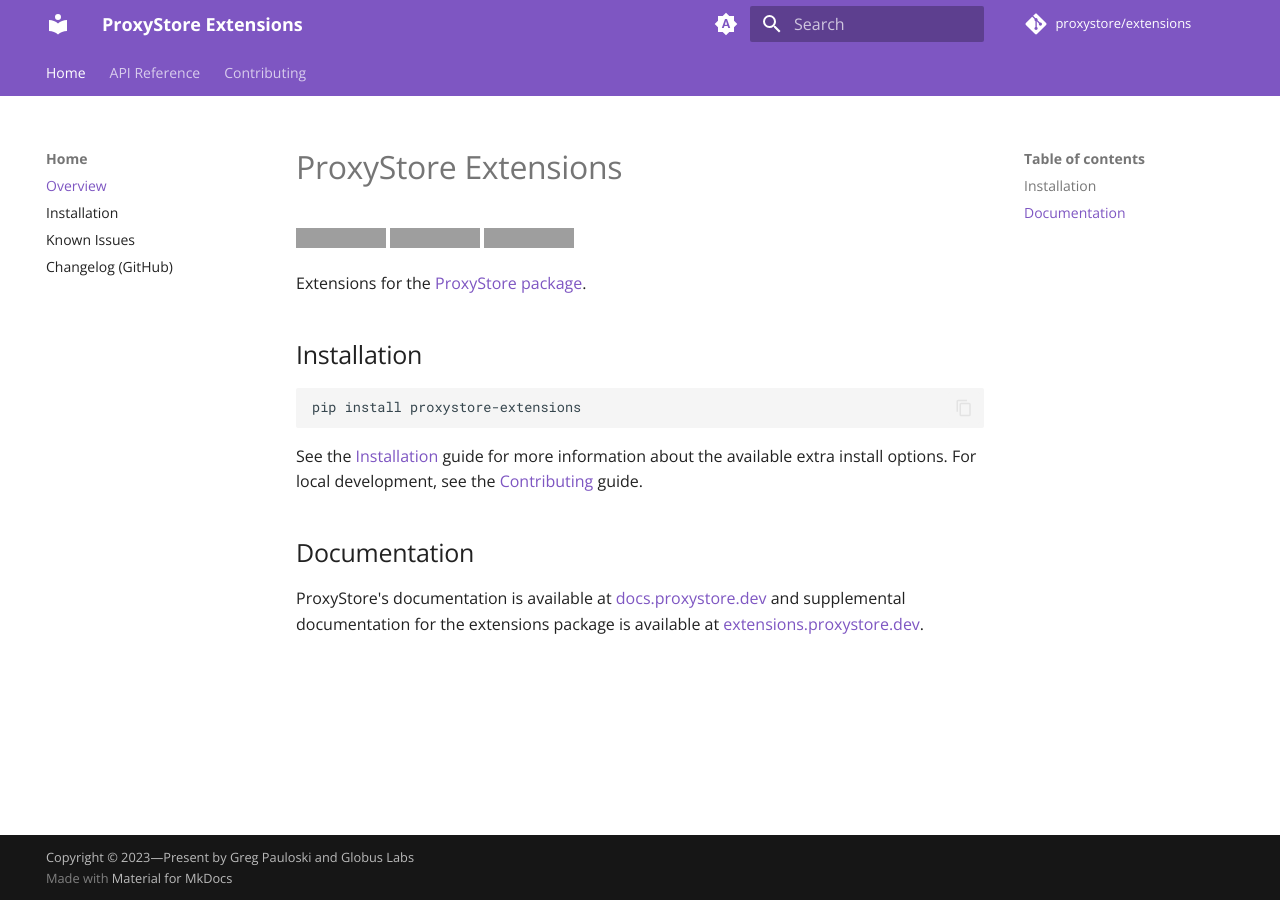
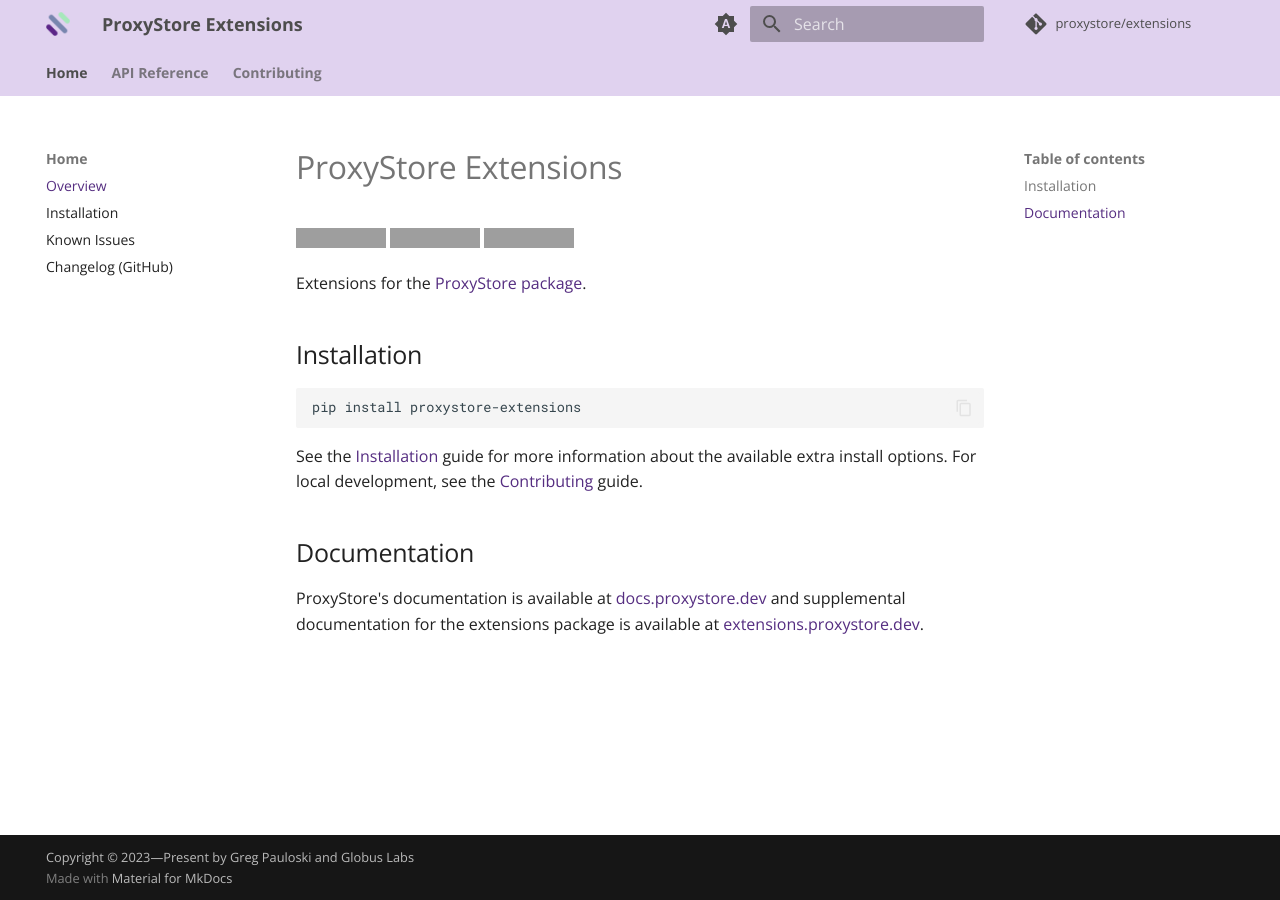
Before and after one commit to proxystore/extensions, an MkDocs documentation site: the page built from docs/index.md, in a window 1280 px wide. Built offline with MkDocs 1.6.1 and Material for MkDocs 9.7.7, drawn with Linux system fonts in a browser that asks for light colours; comment, search, counter and statistics services are not loaded; the version menu is left out; grey boxes are pictures that could not be loaded.

Commit message:
Add logo to docs and adjust color scheme

```diff
--- /dev/null
+++ b/docs/css/extra.css
@@ -0,0 +1,24 @@
+:root {
+  --md-primary-fg-color: #E0D2EF;
+  --md-primary-bg-color: #4D4D4D;
+}
+
+[data-md-color-primary="proxystore-light"] {
+  --md-typeset-a-color: #552D81;
+  --md-accent-fg-color: #F39237;
+  --md-accent-bg-color: #F39237;
+}
+
+[data-md-color-primary="proxystore-dark"] {
+  --md-typeset-a-color: #B1E1BB;
+  --md-accent-fg-color: #F39237;
+  --md-accent-bg-color: #F39237;
+}
+
+[data-md-color-scheme="slate"] {
+  --md-hue: 220;
+}
+
+.md-tabs__link {
+  font-weight: 600;
+}
--- a/mkdocs.yml
+++ b/mkdocs.yml
@@ -30,8 +30,8 @@
     # Palette toggle for automatic mode
     - media: "(prefers-color-scheme)"
       scheme: default
-      primary: deep purple
-      accent: lime
+      primary: proxystore-light
+      accent: proxystore-light
       toggle:
         icon: material/brightness-auto
         name: Switch to light mode
@@ -39,8 +39,8 @@
     # Palette toggle for light mode
     - media: "(prefers-color-scheme: light)"
       scheme: default
-      primary: deep purple
-      accent: lime
+      primary: proxystore-light
+      accent: proxystore-light
       toggle:
         icon: material/brightness-7
         name: Switch to dark mode
@@ -48,15 +48,14 @@
     # Palette toggle for dark mode
     - media: "(prefers-color-scheme: dark)"
       scheme: slate
-      primary: deep purple
-      accent: lime
+      primary: proxystore-dark
+      accent: proxystore-dark
       toggle:
         icon: material/brightness-4
         name: Switch to system preference
   overrides: docs/_overrides
-  # favicon: static/favicon.png
-  # icon:
-  #   logo: logo
+  favicon: static/favicon.png
+  logo: static/favicon.png
 
 watch:
   - mkdocs.yml
@@ -70,6 +69,7 @@
     provider: mike
 
 extra_css:
+  - css/extra.css
   - css/mkdocstrings.css
 
 markdown_extensions:
```
Also changed, not shown: docs/css/favicon.png (added), docs/static/favicon.png (added).
